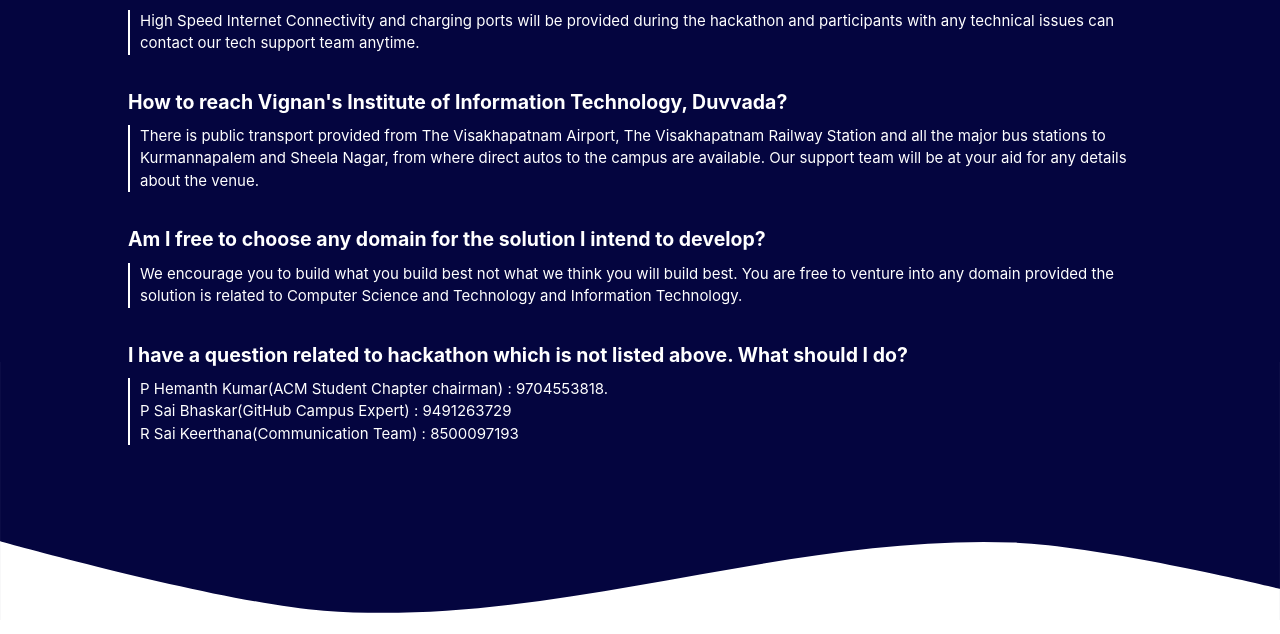
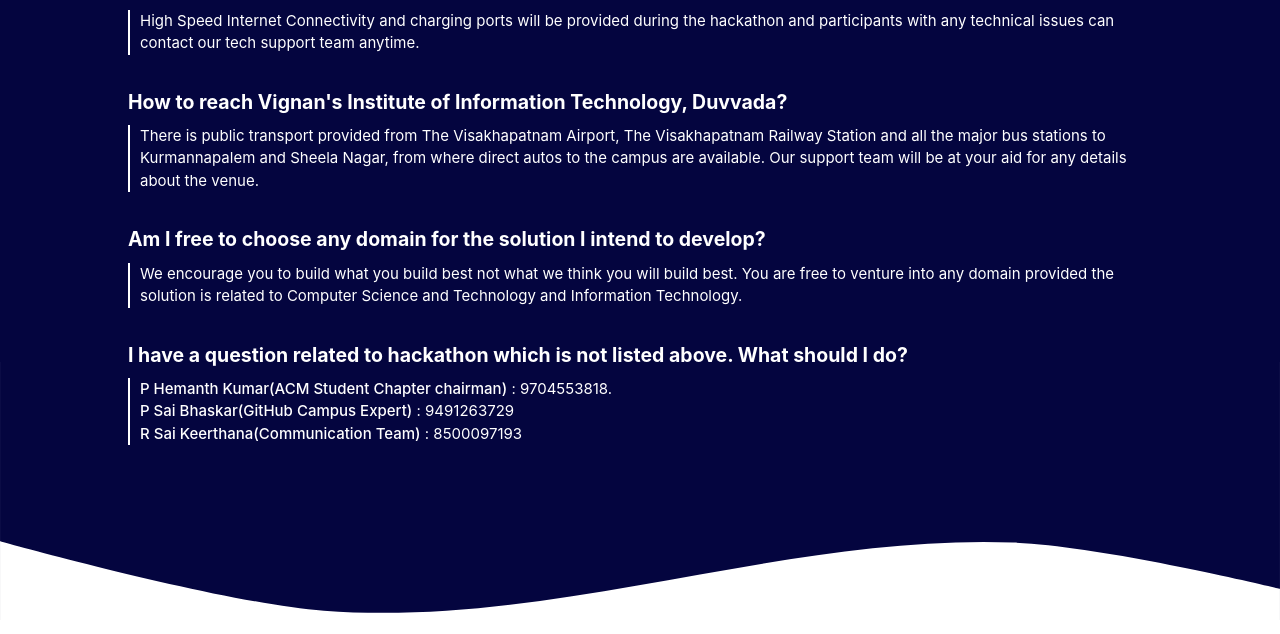
Before and after one commit to oscvizag/oscvizag, a plain HTML site: page index.html in a window 1280 px wide. Shown: the part 5860-6494 px from the top of the page. Drawn offline with nearby package versions, Linux system fonts and the light colour scheme; a web font is replaced by a local one.

Commit message:
Update index.html

```diff
--- a/index.html
+++ b/index.html
@@ -410,11 +410,11 @@
 							I have a question related to hackathon which is not listed above. What should I do?
 						</div>
 						<div class="answer">
-							<a href = "mailto:hpanja@acm.org" >P Hemanth Kumar(ACM Student Chapter chairman)</a> :  9704553818.
+							<a href = "mailto:hpanja@acm.org" ><strong>P Hemanth Kumar(ACM Student Chapter chairman)</strong></a> :  9704553818.
 							<br>
-							<a href = "https://saibhaskar24.github.io/" >P Sai Bhaskar(GitHub Campus Expert)</a> : 9491263729
+							<a href = "https://saibhaskar24.github.io/" ><strong>P Sai Bhaskar(GitHub Campus Expert)</strong></a> : 9491263729
 							<br>
-							<a href = "mailto:keerthananyz@gmail.com" >R Sai Keerthana(Communication Team)</a> : 8500097193
+							<a href = "mailto:keerthananyz@gmail.com" ><strong>R Sai Keerthana(Communication Team)</strong></a> : 8500097193
 							</h6>
 						</div>
 					</div>
```
